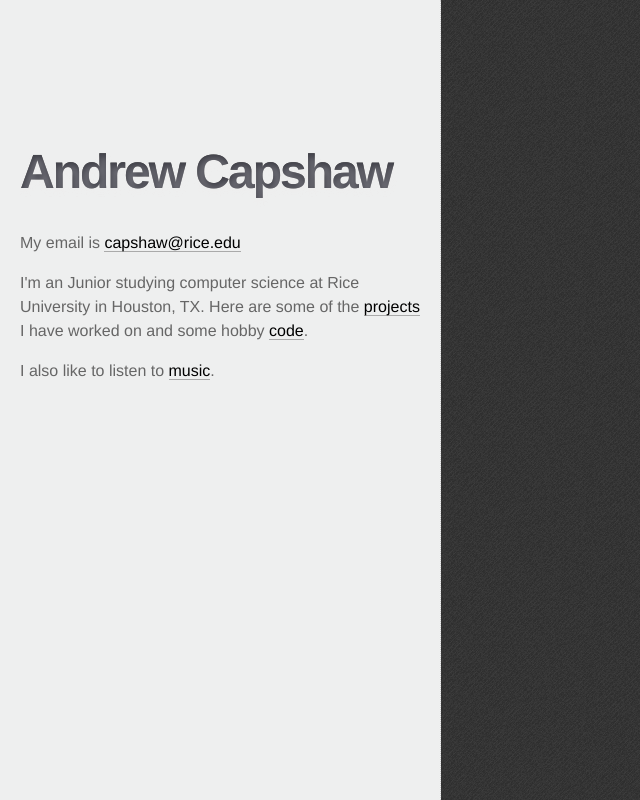
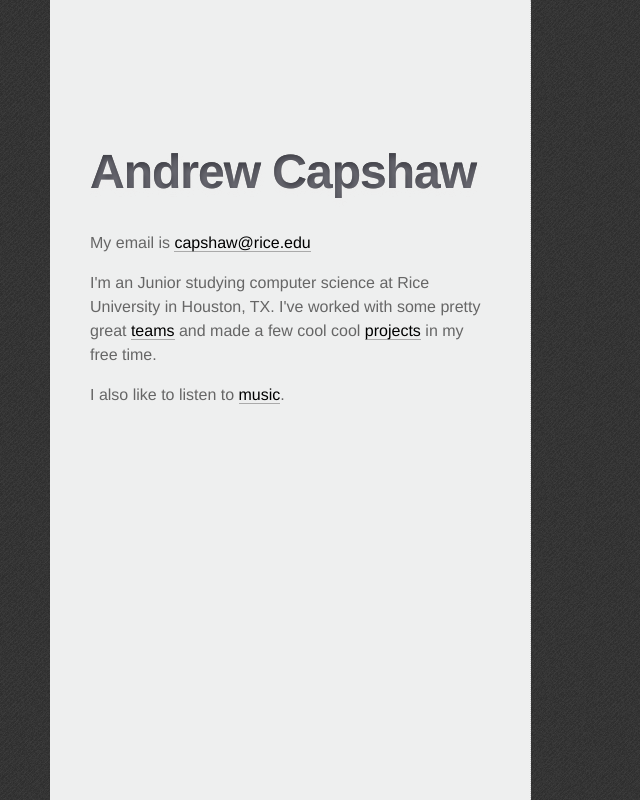
Before and after one commit to capshaw/capshaw.me, a PHP site: page / in a window 1280 px wide. Shown: the whole page, without its empty margins (0-640 px from the left). Run offline with PHP 8.4, Linux system fonts and the light colour scheme; some libraries are stand-ins or nearby versions.

Commit message:
copywrite changes, mostly

```diff
--- a/2.0/css/style.css
+++ b/2.0/css/style.css
@@ -17,7 +17,7 @@ h1{
   font-size: 3em;
   margin-top: 3em;
   font-family: "Helvetica", sans-serif;
-  letter-spacing: -2px;
+  letter-spacing: -1px;
 }
 
 h2{
@@ -27,6 +27,11 @@ h2{
   margin-bottom: 30px;
   margin-top: 30px;
   text-align: center;
+}
+
+h3{
+  font-weight: bold;
+  font-size: 1em;
 }
 
 .float-wrap {
@@ -42,6 +47,12 @@ h2{
 
 #intro{
   background: #eeefef;
+  margin-left: 50px;
+  padding: 0 40px;
+}
+
+.part-two {
+  color: rgba(150,150,150, 0.8);
 }
 
 .drawer {
--- a/2.0/index.html
+++ b/2.0/index.html
@@ -19,32 +19,31 @@
 				My email is <a href='mailto:capshaw@rice.edu' data-color='rgba(51, 150, 255, 0.8)'>capshaw@rice.edu</a>
 			</p>
 			<p>
-				I'm an Junior studying computer science at Rice University in Houston, TX. Here are some of the <a href='#projects' class='switcher' data-color='rgba(255,82,82, 0.8)'>projects</a> I have worked on and some hobby <a href='#code' class='switcher' data-color='rgba(255,196,0, 0.8)'>code</a>.
+				I'm an Junior studying computer science at Rice University in Houston, TX. I've worked with some pretty great <a href='#teams' class='switcher' data-color='rgba(255,82,82, 0.8)'>teams</a> and made a few cool cool <a href='#projects' class='switcher' data-color='rgba(255,196,0, 0.8)'>projects</a> in my free time.
 			</p>
 			<p>
 				I also like to listen to <a href='#music' class='switcher' data-color='rgba(255,196,0, 0.8)' id='music_link'>music</a>.
 			</p>
 		</div>
 
-		<!-- Projects drawer. -->
-		<div class='drawer hidden container' id='projects'>
-			<h2>Owlspark</h2>
+		<!-- Teams drawer. -->
+		<div class='drawer hidden container' id='teams'>
+			<h1 class='part-two'>Teams</h1>
+			<h3>Alice &amp; Love</h3>
 			<p>
-				Worked as a team of five Rice undergraduates to plan, build and maintain Alice &amp; Love, a fashion website for women.
-				View the site at <a href='http://aliceandlove.com'>aliceandlove.com</a>
-			</p>
-			<h2>Alice &amp; Love</h2>
-			<p>
-				Worked as a team of five Rice undergraduates to plan, build and maintain Alice &amp; Love, a fashion website for women.
+				Over the summer of 2012 I worked with four other Rice undergraduates to plan, build and maintain Alice &amp; Love, a fashion website for women.
 				View the site at <a href='http://aliceandlove.com'>aliceandlove.com</a>
 			</p>
 		</div>
 
 		<!-- Code drawer. -->
-		<div class='drawer hidden container' id='code'>
-			<h2>code</h2>
+		<div class='drawer hidden container' id='projects'>
+			<h1 class='part-two'>Projects</h1>
 			<p>
-				View some cool projects (including this site) at my github account.
+				I'm currently reuploading these projects to this site, please hang tight. For now, view some cool projects (including this site) at my github account.
+			</p>
+			<p>
+				<a href='https://github.com/capshaw/'>github.com/capshaw</a>
 			</p>
 		</div>
 
```
